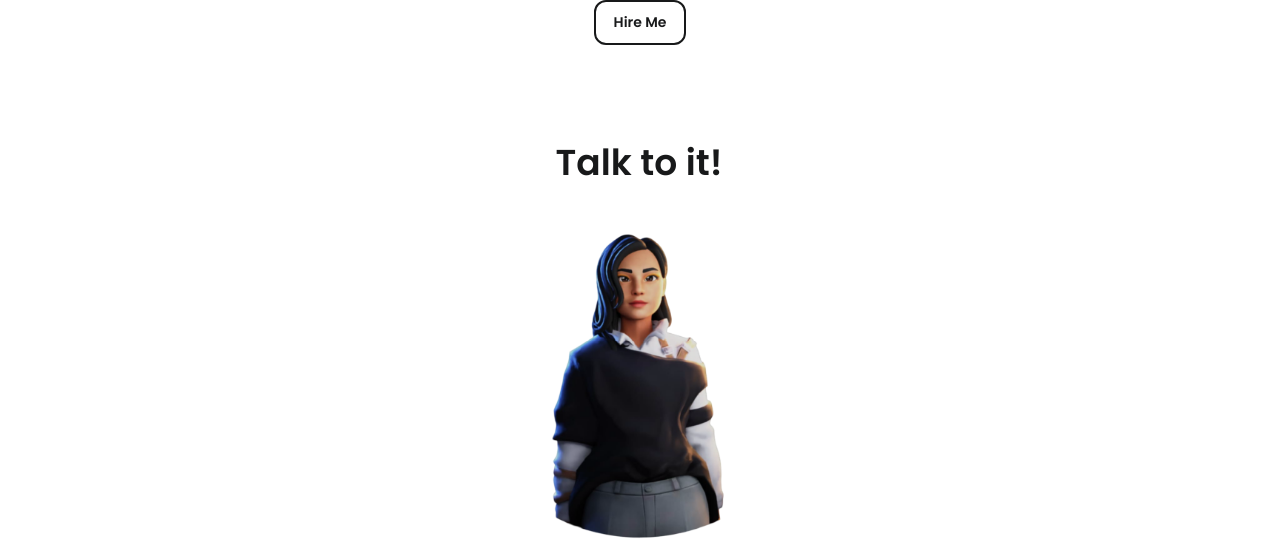
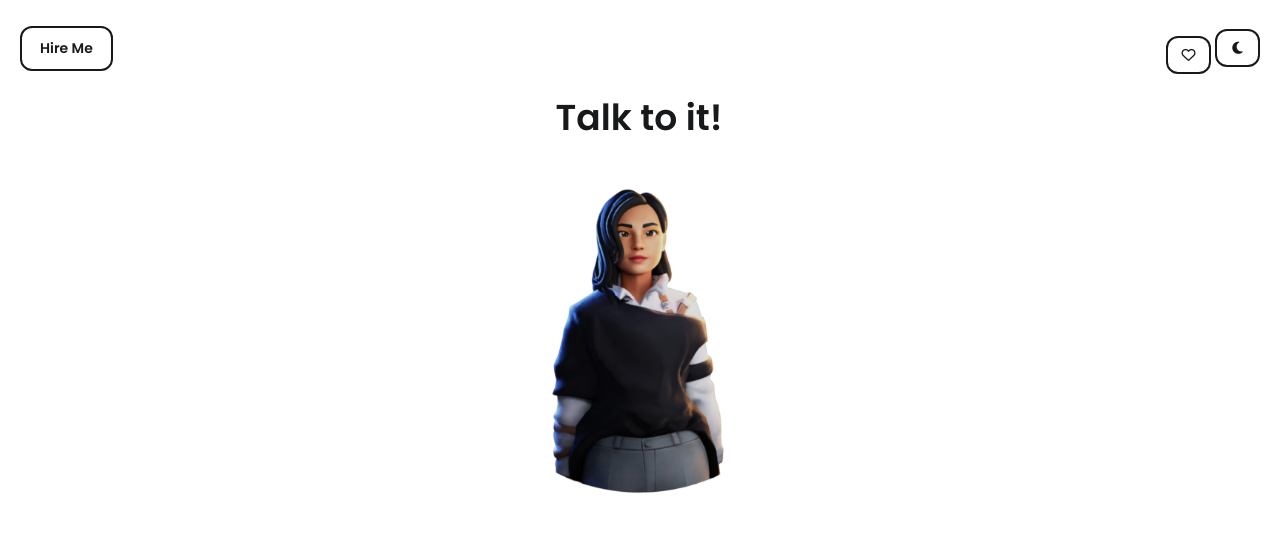
Before and after one commit to sarmi2325/Sarmitha_AI_Portfolio, a Flask app: page / in a window 1280 px wide. Shown: the top 551 px of the page. Run offline with Flask 3, Linux system fonts and the light colour scheme.

Commit message:
Update home.html

```diff
--- a/templates/home.html
+++ b/templates/home.html
@@ -1,11 +1,30 @@
 {% extends "base.html" %}
 
 {% block content %}
-  <!-- Hire Me Button -->
-<a href="mailto:sarmi8822@gmail.com?subject=Hiring%20Inquiry&body=Hello%20Sarmitha,%0D%0AI%20am%20interested%20in%20working%20with%20you."
-class="top-button" id="hireMeBtn">
-Hire Me
-</a>
+  <!-- Top Buttons Container -->
+  <div class="top-buttons-container">
+    <!-- Hire Me Button -->
+    <a href="mailto:sarmi8822@gmail.com?subject=Hiring%20Inquiry&body=Hello%20Sarmitha,%0D%0AI%20am%20interested%20in%20working%20with%20you."
+    class="top-button" id="hireMeBtn">
+    Hire Me
+    </a>
+
+    <!-- Right Side Buttons Container -->
+    <div class="right-buttons-container">
+      <!-- Like Button with Count -->
+      <div class="like-container">
+        <button class="top-button like-button" id="likeBtn" onclick="toggleLike()">
+          <i class="far fa-heart"></i>
+        </button>
+        <span class="like-count" id="likeCount">0</span>
+      </div>
+
+      <!-- Theme Toggle Button -->
+      <button class="top-button theme-toggle" id="themeToggle" onclick="toggleTheme()">
+        <i class="fas fa-moon" id="themeIcon"></i>
+      </button>
+    </div>
+  </div>
 
   <div id="intro">
     <div class="typewriter-container">
```
